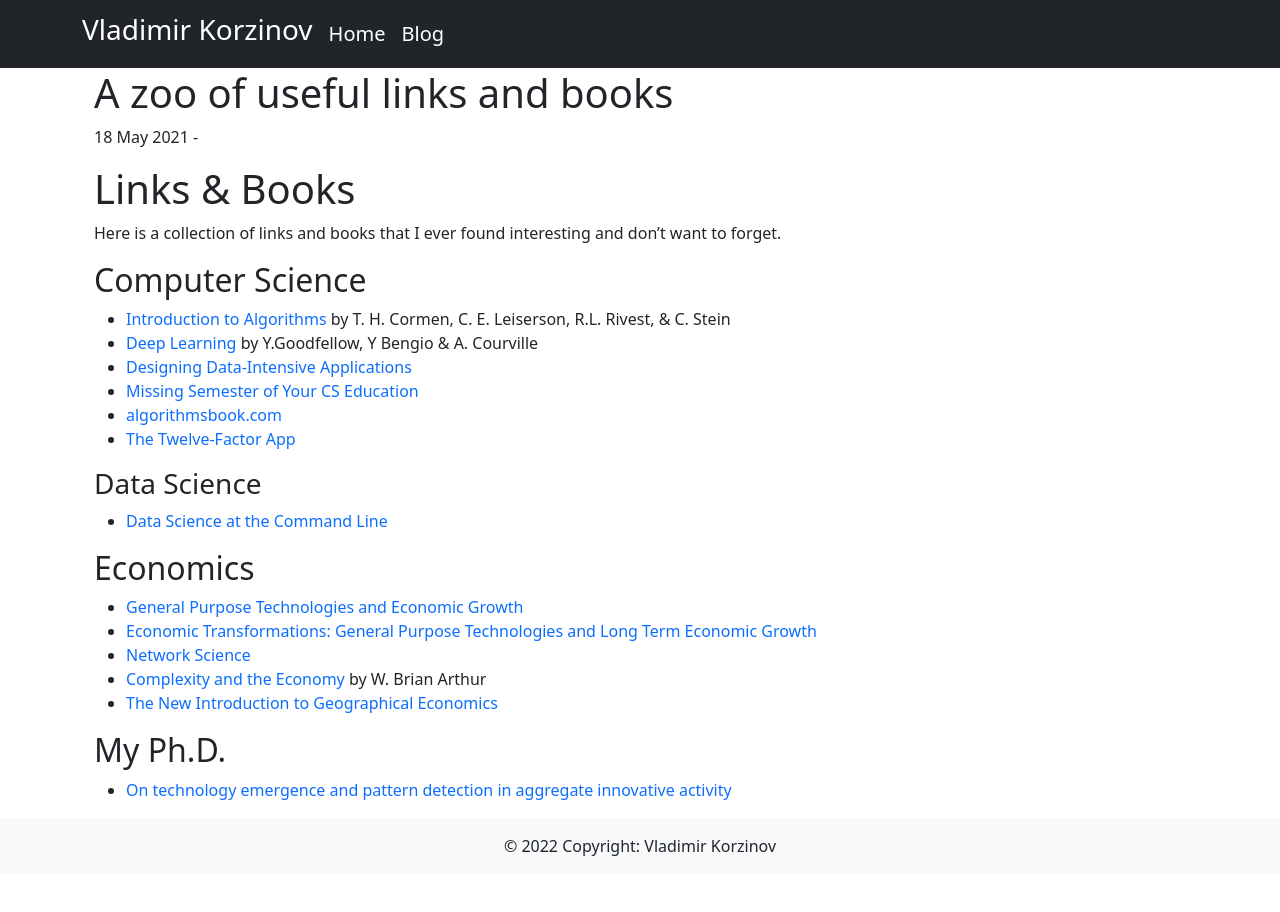
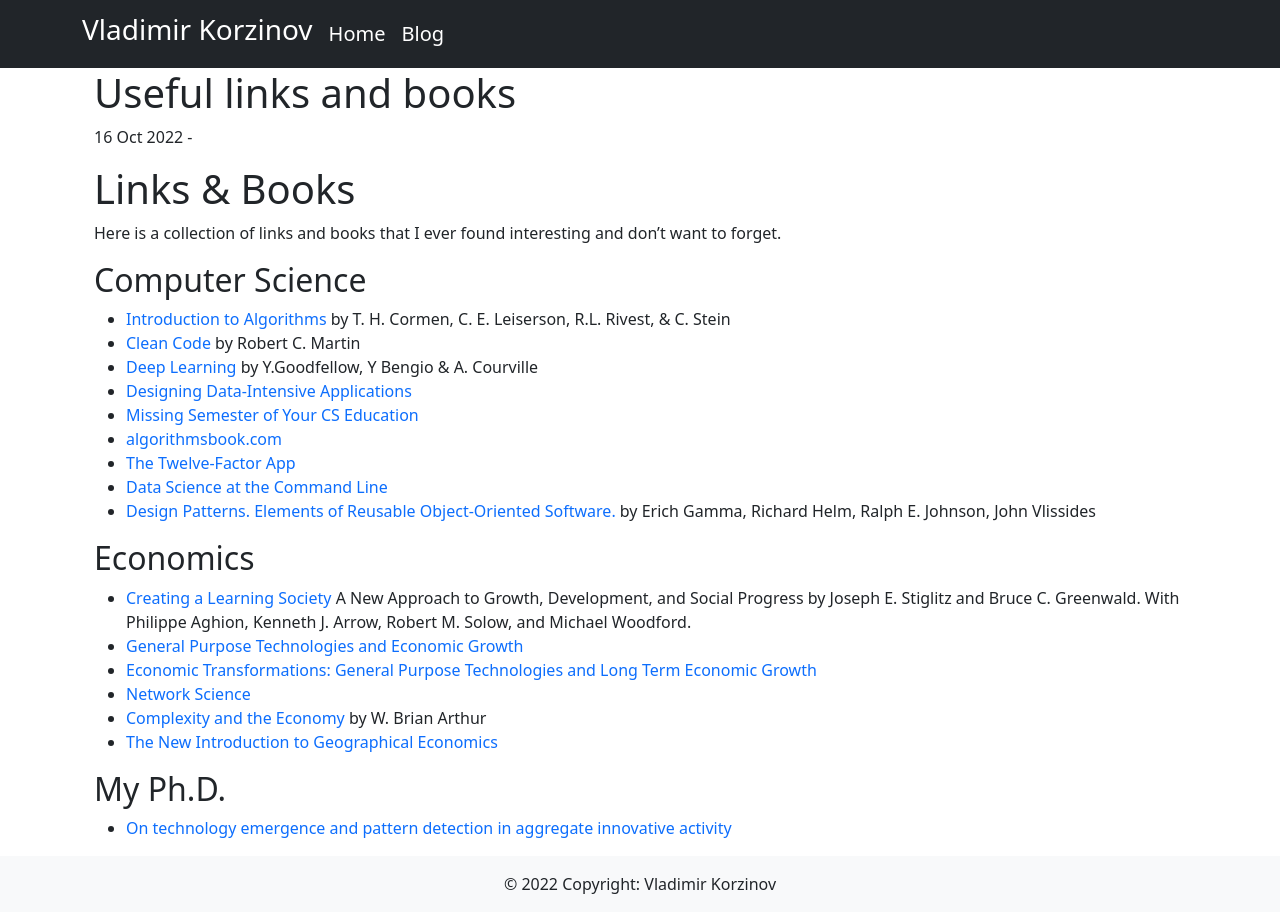
Before and after one commit to vvkorz/vvkorz.github.io, a Jekyll site: the page built from _posts/2021-05-18-library.markdown, in a window 1280 px wide. Built offline with Jekyll 4.4.1, drawn with Linux system fonts in a browser that asks for light colours; nearby versions of some CDN libraries; library files that are not in the unit come from our copies.

Commit message:
links to books

```diff
--- a/_layouts/default.html
+++ b/_layouts/default.html
@@ -16,7 +16,6 @@
   </head>
   <body>
     {% include navigation.html %}
-
 
       <div class="row">
         {% if page.sidebar %}
--- a/_posts/2021-05-18-library.markdown
+++ b/_posts/2021-05-18-library.markdown
@@ -1,31 +1,30 @@
 ---
 layout: post
-date: 2021-05-18
+date: 2022-10-16
 category: [Raspberry Pi]
 excerpt: A list of usefull links and books.
-title: A zoo of useful links and books
+title: Useful links and books
 ---
 
 # Links & Books
 
 Here is a collection of links and books that I ever found interesting and don't want to forget.
 
-
 ## Computer Science
 
 - [Introduction to Algorithms](https://en.wikipedia.org/wiki/Introduction_to_Algorithms) by T. H. Cormen, C. E. Leiserson, R.L. Rivest, & C. Stein
+- [Clean Code](https://www.oreilly.com/library/view/clean-code-a/9780136083238/) by Robert C. Martin
 - [Deep Learning](https://www.deeplearningbook.org/) by Y.Goodfellow, Y Bengio & A. Courville
 - [Designing Data-Intensive Applications](https://www.oreilly.com/library/view/designing-data-intensive-applications/9781491903063/)
 - [Missing Semester of Your CS Education](https://missing.csail.mit.edu/)
 - [algorithmsbook.com](https://algorithmsbook.com/)
 - [The Twelve-Factor App](https://12factor.net/)
-
-### Data Science
-
 - [Data Science at the Command Line](https://www.datascienceatthecommandline.com/)
+- [Design Patterns. Elements of Reusable Object-Oriented Software.](https://www.amazon.de/Patterns-Elements-Reusable-Object-Oriented-Software/dp/0201633612) by  Erich Gamma, Richard Helm, Ralph E. Johnson, John Vlissides
 
 ## Economics
 
+- [Creating a Learning Society](http://cup.columbia.edu/book/creating-a-learning-society/9780231152143) A New Approach to Growth, Development, and Social Progress by Joseph E. Stiglitz and Bruce C. Greenwald. With Philippe Aghion, Kenneth J. Arrow, Robert M. Solow, and Michael Woodford.
 - [General Purpose Technologies and Economic Growth](https://mitpress.mit.edu/books/general-purpose-technologies-and-economic-growth)
 - [Economic Transformations: General Purpose Technologies and Long Term Economic Growth](https://www.amazon.de/dp/B004MKLUEY/ref=cm_sw_em_r_mt_dp_U_r8kgDbB2KYWCP)
 - [Network Science](http://networksciencebook.com/)
--- a/blog.html
+++ b/blog.html
@@ -1,7 +1,6 @@
 ---
 title: Blog
 ---
-
 
 <div class="container">
   <div class="row">
```
Also changed, not shown: index.md (+3 -1 lines).
